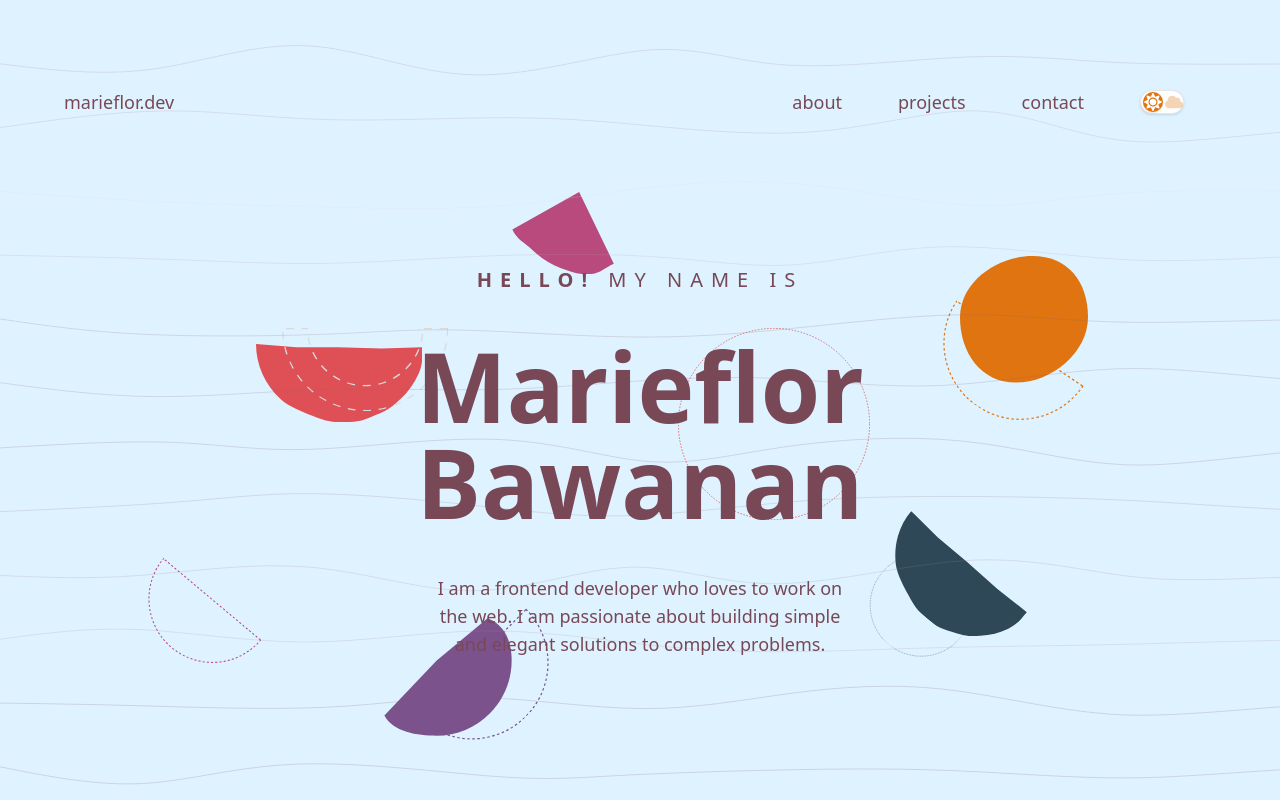
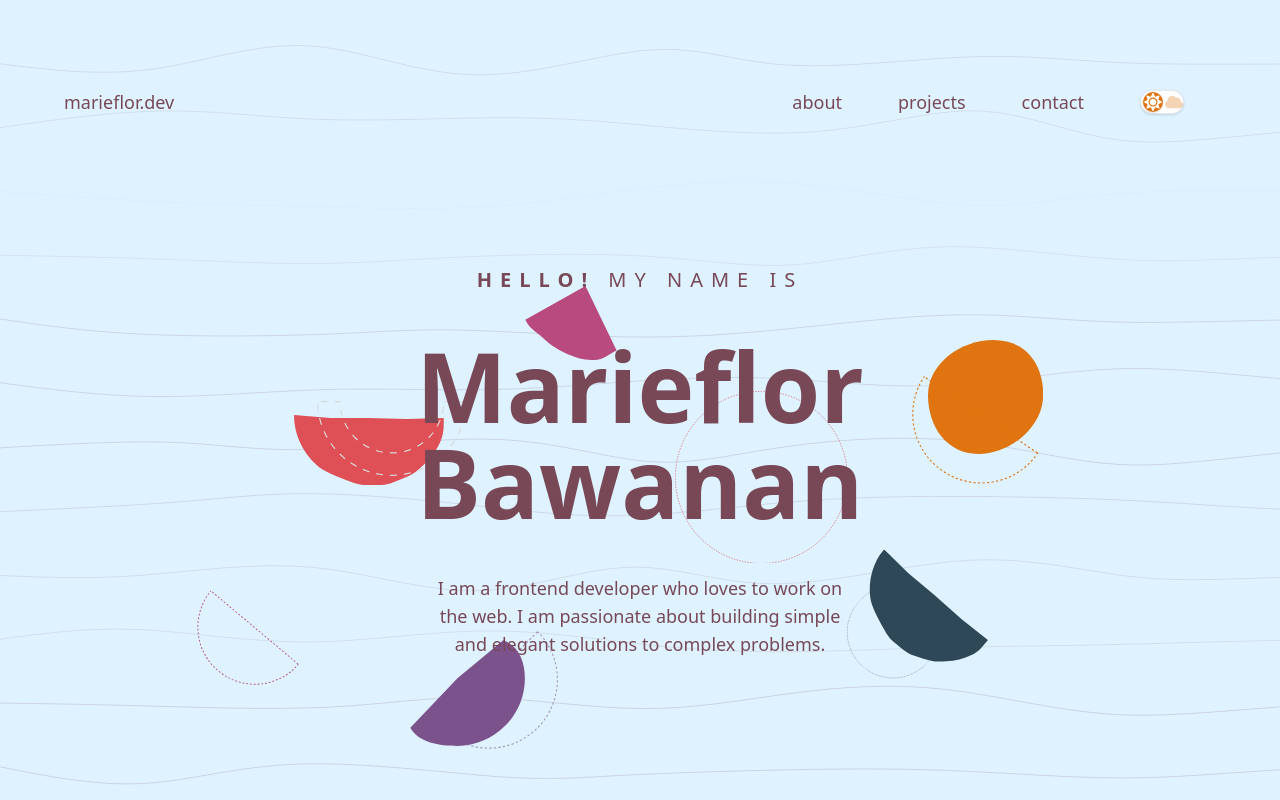
Before and after one commit to luciohernandeznew/portfolio, a Next.js app: page / in a window 1280 px wide. Built offline with nearby package versions, Linux system fonts and the light colour scheme; no server answers; a web font is replaced by a local one.

Commit message:
feat: more animations

```diff
--- a/components/Float/Float.tsx
+++ b/components/Float/Float.tsx
@@ -15,9 +15,9 @@ export default function Float({ config }: Props) {
     const ctx = gsap.context(() => {
       gsap.fromTo(
         ".shape",
-        { opacity: 0, scale: 0 },
+        { display: "none", scale: 0 },
         {
-          opacity: 1,
+          display: "block",
           scale: 1,
           stagger: 0.1,
           duration: 0.5,
@@ -72,7 +72,7 @@ export default function Float({ config }: Props) {
       {items.map((item, i) => (
         <div
           key={`${item}-${i}`}
-          className="absolute shape opacity-0"
+          className="absolute shape hidden"
           style={{ ...(item as CSSProperties) }}
           data-lag={item.lag}
         >
--- a/components/Layout/SectionLayout.tsx
+++ b/components/Layout/SectionLayout.tsx
@@ -1,4 +1,6 @@
 import classNames from "classnames";
+import gsap from "gsap";
+import { useEffect, useRef } from "react";
 import { Header } from "../Header";
 
 interface Props {
@@ -8,6 +10,26 @@ interface Props {
 }
 
 export default function SectionLayout({ children, className }: Props) {
+  const ref = useRef<HTMLDivElement>(null);
+
+  useEffect(() => {
+    const ctx = gsap.context(() => {
+      gsap.fromTo(
+        ref.current,
+        { display: "none", translateY: 100 },
+        {
+          display: "flex",
+          translateY: 0,
+          stagger: 0.1,
+          duration: 1,
+          ease: "power2.out",
+        }
+      );
+    }, ref);
+
+    return () => ctx.revert();
+  }, []);
+
   return (
     <div className="min-h-screen w-screen flex items-center flex-col">
       <div className="bg-blue dark:bg-black absolute w-screen h-screen overflow-hidden top-0 left-0 -z-30 " />
@@ -18,7 +40,9 @@ export default function SectionLayout({ children, className }: Props) {
         )}
       >
         <Header />
-        <div className="flex-1 flex items-center">{children}</div>
+        <div ref={ref} className="flex-1 items-center hidden">
+          {children}
+        </div>
       </div>
     </div>
   );
```
